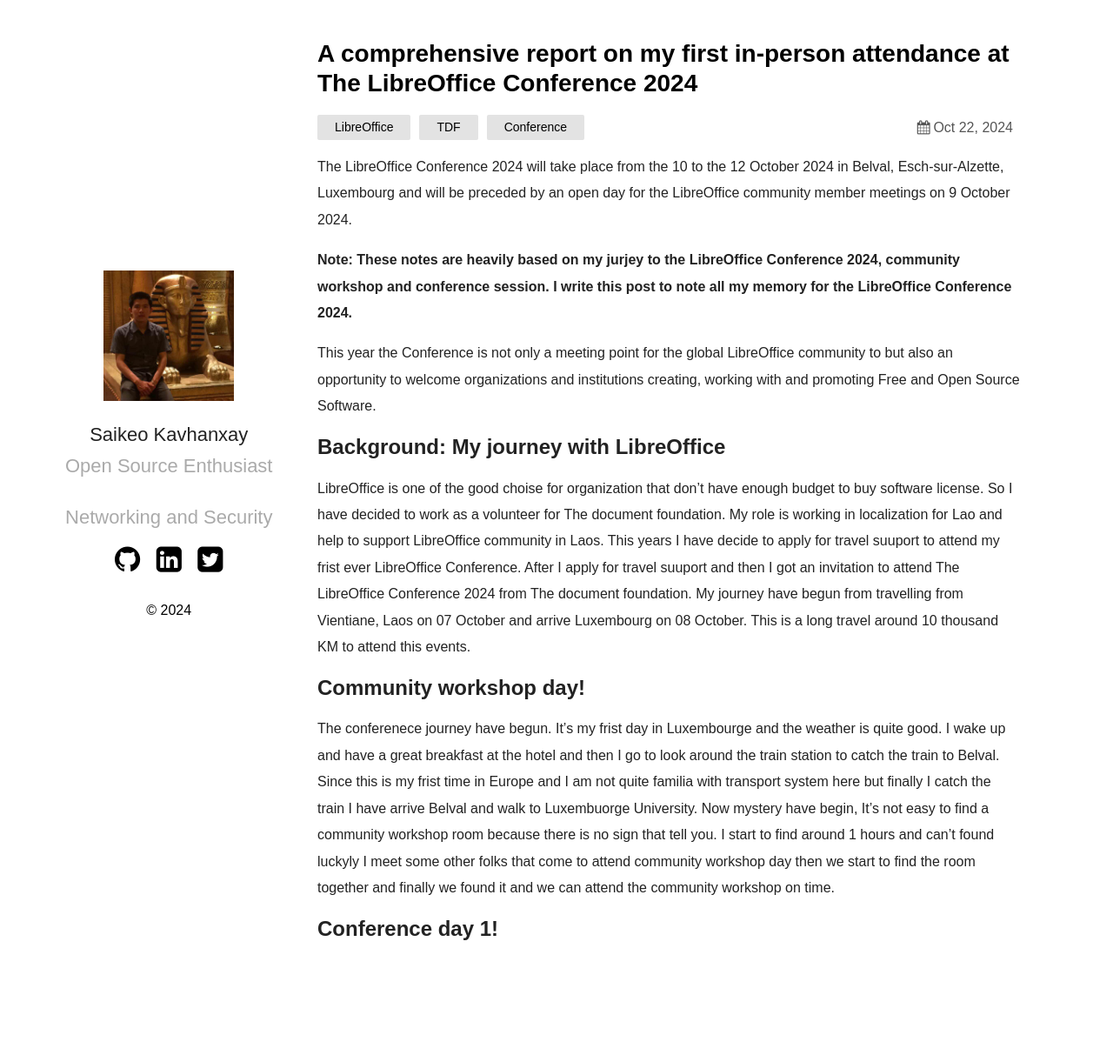
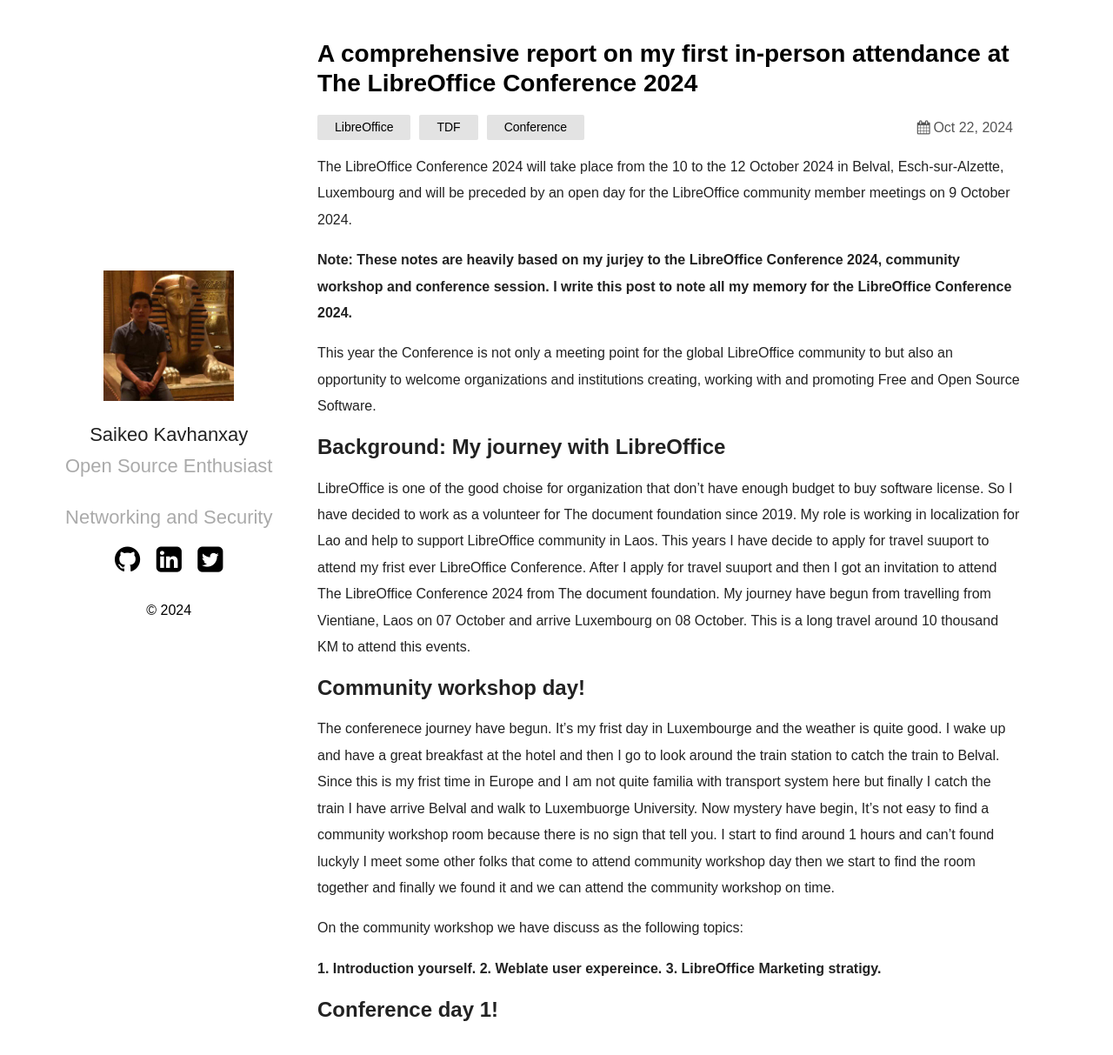
Before and after one commit to Saikeo/saikeo.github.io, a Jekyll site: the page built from _posts/2024-10-22-The -LibreOffice-Conference-2024.md, in a window 1280 px wide and 1221 px high. Shown: the top 1213 px of the window at 87% size. Built offline with Jekyll 4.4.1, drawn with Linux system fonts in a browser that asks for light colours; our own code applies the rules of GitHub Pages for plain Markdown files.

Commit message:
Update 2024-10-22-The -LibreOffice-Conference-2024.md

```diff
--- a/_posts/2024-10-22-The -LibreOffice-Conference-2024.md
+++ b/_posts/2024-10-22-The -LibreOffice-Conference-2024.md
@@ -14,10 +14,16 @@
 
 ## [](#header-2)Background: My journey with LibreOffice
 
-LibreOffice is one of the good choise for organization that don't have enough budget to buy software license. So I have decided to work as a volunteer for The document foundation. My role is working in localization for Lao and help to support LibreOffice community in Laos. This years I have decide to apply for travel suuport to attend my frist ever LibreOffice Conference. After I apply for travel suuport and then I got an invitation to attend The LibreOffice Conference 2024 from The document foundation. My journey have begun from travelling from Vientiane, Laos on 07 October and arrive Luxembourg on 08 October. This is a long travel around 10 thousand KM to attend this events.
+LibreOffice is one of the good choise for organization that don't have enough budget to buy software license. So I have decided to work as a volunteer for The document foundation since 2019. My role is working in localization for Lao and help to support LibreOffice community in Laos. This years I have decide to apply for travel suuport to attend my frist ever LibreOffice Conference. After I apply for travel suuport and then I got an invitation to attend The LibreOffice Conference 2024 from The document foundation. My journey have begun from travelling from Vientiane, Laos on 07 October and arrive Luxembourg on 08 October. This is a long travel around 10 thousand KM to attend this events.
 
 ## [](#header-2)Community workshop day!
 
 The conferenece journey have begun. It's my frist day in Luxembourge and the weather is quite good. I wake up and have a great breakfast at the hotel and then I go to look around the train station to catch the train to Belval. Since this is my frist time in Europe and I am not quite familia with transport system here but finally I catch the train I have arrive Belval and walk to Luxembuorge University. Now mystery have begin, It's not easy to find a community workshop room because there is no sign that tell you. I start to find around 1 hours and can't found luckyly I meet some other folks that come to attend community workshop day then we start to find the room together and finally we found it and we can attend the community workshop on time.
 
+On the community workshop we have discuss as the following topics:
+
+  **1. Introduction yourself.**
+  **2. Weblate user expereince.**
+  **3. LibreOffice Marketing stratigy.**
+
 ## [](#header-2)Conference day 1!
```
